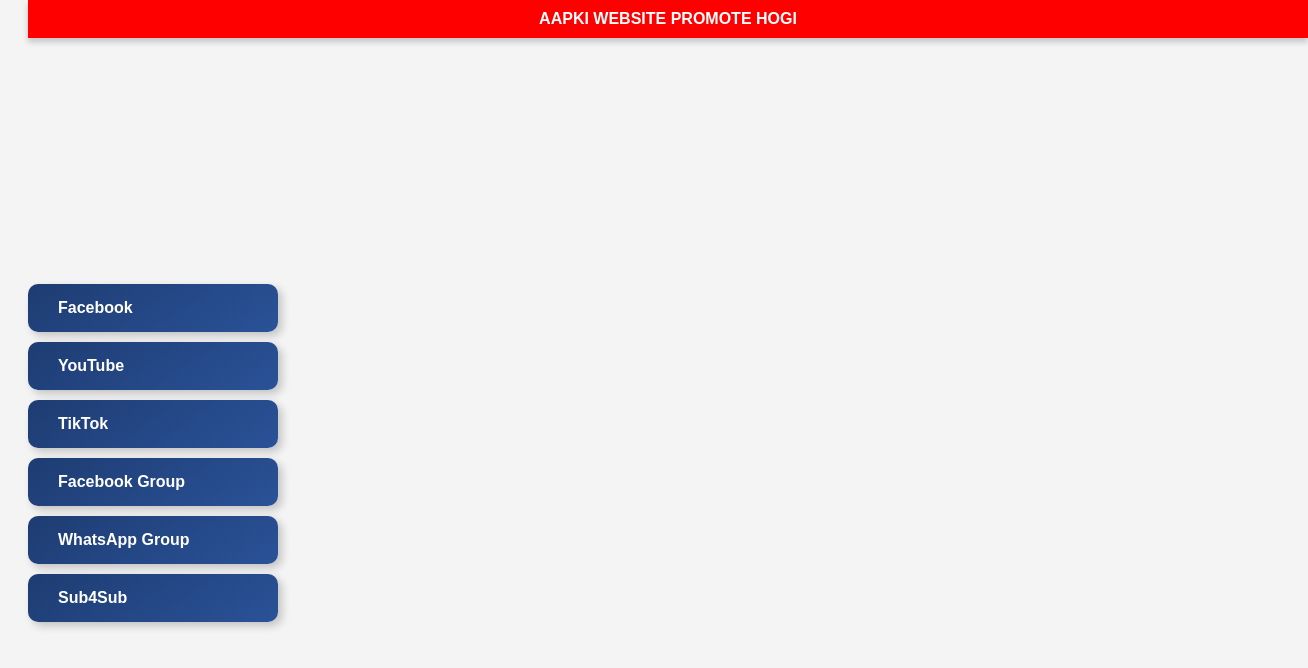
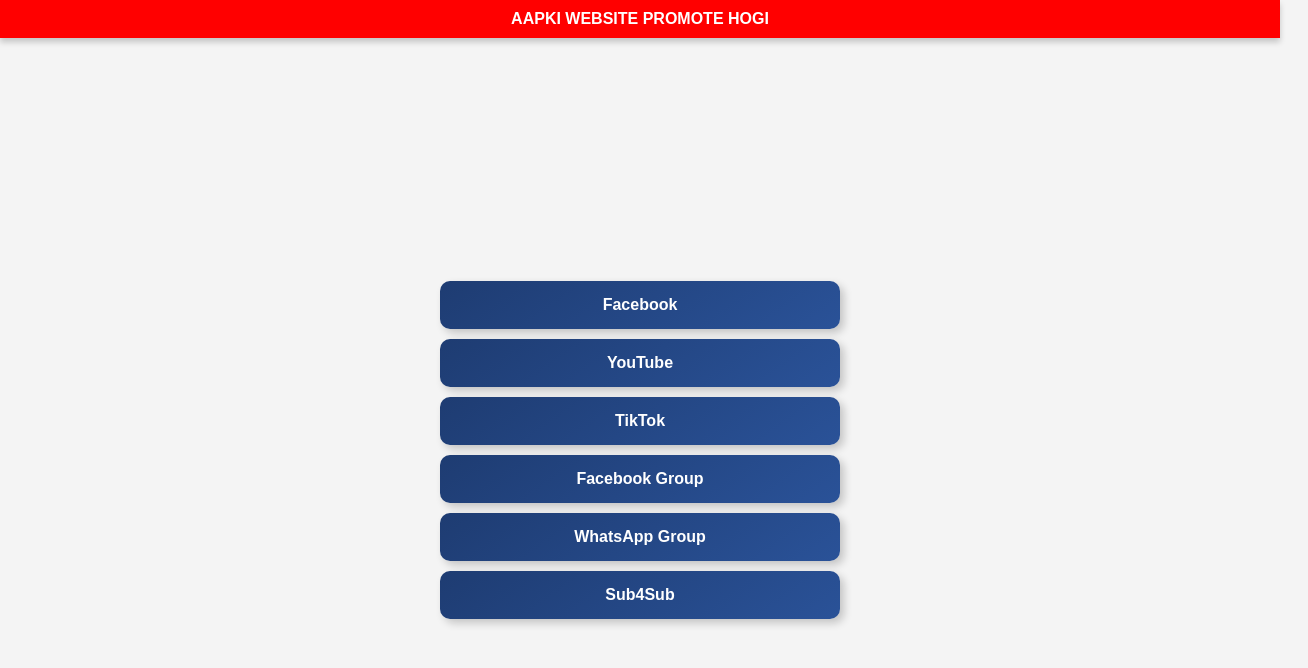
Before and after one commit to imtiaz623/Socail-Link, a plain HTML site: page index.html in a window 1280 px wide. Shown: the whole page, 1308 px wide, since content can reach past the window. Drawn offline with Linux system fonts and the light colour scheme.

Commit message:
Update index.html

```diff
--- a/index.html
+++ b/index.html
@@ -8,13 +8,13 @@
         body {
             display: flex;
             flex-direction: column;
-            align-items: flex-start;
+            align-items: center;
             justify-content: center;
-            height: 100vh;
+            min-height: 100vh;
             background-color: #f4f4f4;
             font-family: Arial, sans-serif;
             padding: 20px;
-            overflow: hidden;
+            margin: 0;
         }
         .marquee {
             width: 100%;
@@ -22,7 +22,7 @@
             background: #ff0000;
             color: white;
             padding: 10px 0;
-            position: absolute;
+            position: fixed;
             top: 0;
             font-weight: bold;
             box-shadow: 0 4px 6px rgba(0, 0, 0, 0.2);
@@ -31,29 +31,31 @@
         }
         .container {
             display: flex;
-            flex-direction: row;
-            margin-top: 50px;
+            flex-direction: column;
+            align-items: center;
             width: 100%;
+            margin-top: 60px;
         }
         .main-buttons {
             display: flex;
             flex-direction: column;
-            margin-right: 20px;
+            width: 90%;
+            max-width: 400px;
         }
         .button {
             background: linear-gradient(145deg, #1e3c72, #2a5298);
             color: white;
             border: none;
-            padding: 15px 30px;
+            padding: 15px;
             margin: 5px 0;
             border-radius: 10px;
             cursor: pointer;
             font-size: 16px;
             font-weight: bold;
-            text-align: left;
+            text-align: center;
             box-shadow: 4px 4px 8px rgba(0, 0, 0, 0.2);
             transition: all 0.2s ease-in-out;
-            width: 250px;
+            width: 100%;
         }
         .button:hover {
             background: linear-gradient(145deg, #2a5298, #1e3c72);
@@ -61,8 +63,8 @@
         .dropdown {
             display: none;
             flex-direction: column;
-            margin-left: 20px;
-            width: 250px;
+            width: 90%;
+            max-width: 400px;
             max-height: 400px;
             overflow-y: auto;
             border: 1px solid #ccc;
```
